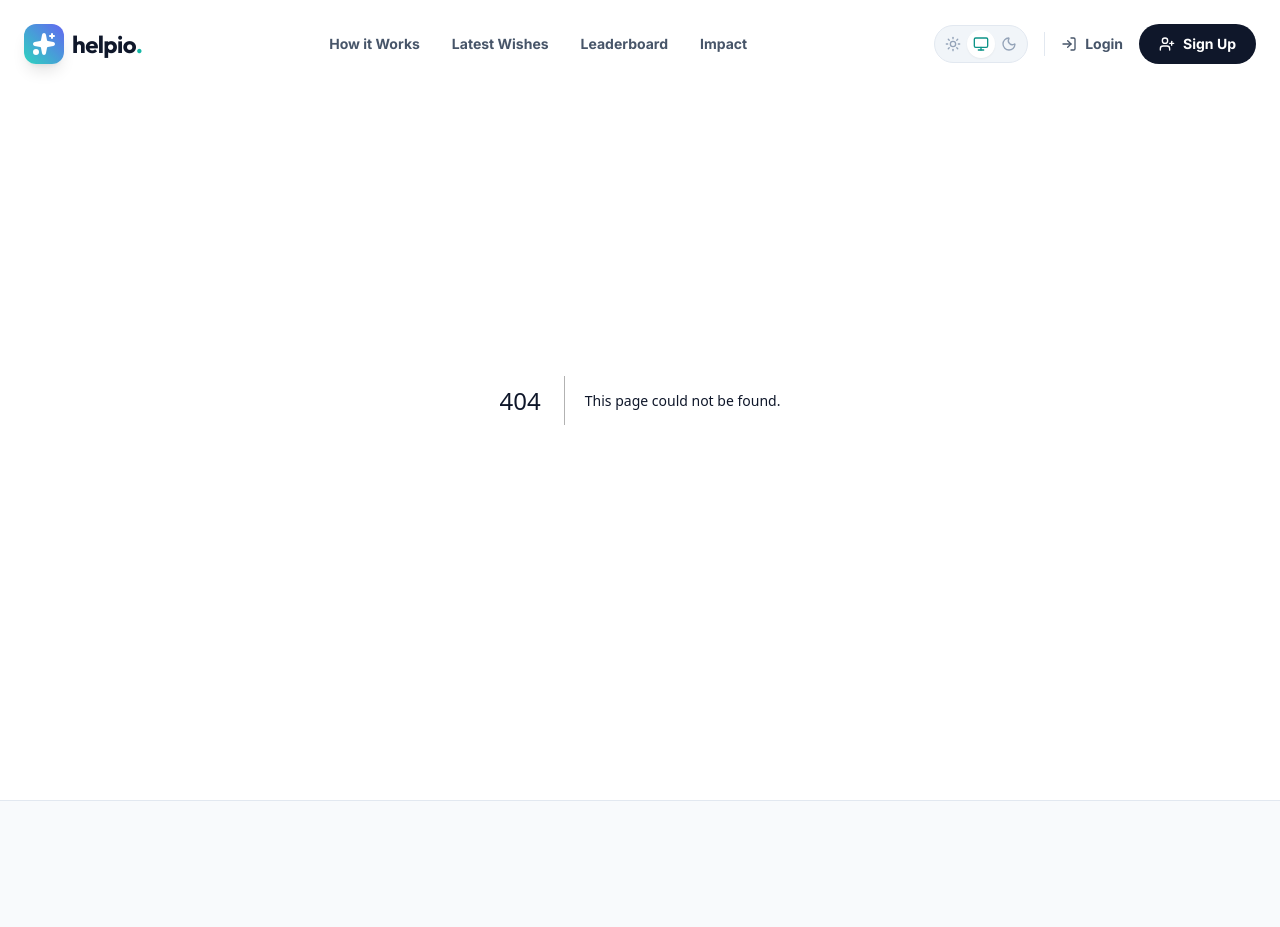
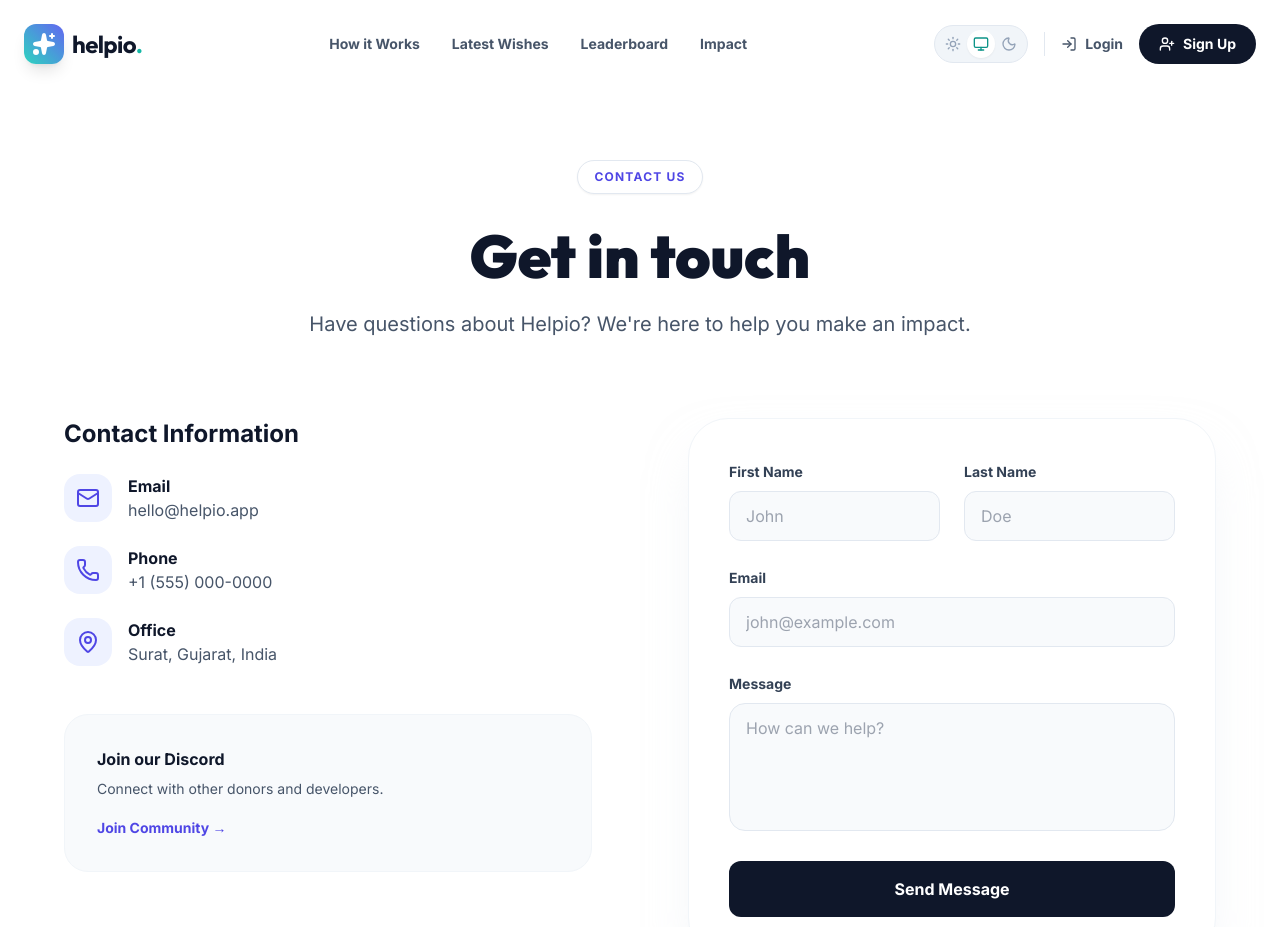
Before and after one commit to itznik/helpio, a Next.js app in the folder helpio/: page /contact in a window 1280 px wide. Before the commit this address had no page. Shown: the top 927 px of the page. Built offline with nearby package versions, Linux system fonts and the light colour scheme.

Commit message:
Create page.tsx

```diff
--- /dev/null
+++ b/helpio/src/app/contact/page.tsx
@@ -0,0 +1,88 @@
+'use client';
+
+import PageHeader from '@/components/layout/PageHeader';
+import { Mail, MapPin, Phone } from 'lucide-react';
+
+export default function ContactPage() {
+  return (
+    <main className="min-h-screen bg-white dark:bg-[#020617]">
+      <PageHeader
+        title="Get in touch"
+        subtitle="Have questions about Helpio? We're here to help you make an impact."
+        badge="Contact Us"
+      />
+
+      <section className="pb-32 px-6">
+        <div className="container mx-auto max-w-6xl">
+          <div className="grid grid-cols-1 lg:grid-cols-2 gap-12 lg:gap-24">
+
+            {/* Contact Info */}
+            <div className="space-y-12">
+              <div className="space-y-6">
+                <h3 className="text-2xl font-bold text-slate-900 dark:text-white">Contact Information</h3>
+                <ContactItem icon={<Mail />} title="Email" desc="hello@helpio.app" />
+                <ContactItem icon={<Phone />} title="Phone" desc="+1 (555) 000-0000" />
+                <ContactItem icon={<MapPin />} title="Office" desc="Surat, Gujarat, India" />
+              </div>
+
+              <div className="p-8 rounded-3xl bg-slate-50 dark:bg-slate-900 border border-slate-100 dark:border-slate-800">
+                <h4 className="font-bold text-slate-900 dark:text-white mb-2">Join our Discord</h4>
+                <p className="text-slate-600 dark:text-slate-400 text-sm mb-4">Connect with other donors and developers.</p>
+                <button className="text-indigo-600 dark:text-indigo-400 font-bold text-sm hover:underline">Join Community &rarr;</button>
+              </div>
+            </div>
+
+            {/* Glass Form */}
+            <div className="bg-white dark:bg-slate-900 p-8 md:p-10 rounded-[2.5rem] shadow-2xl shadow-slate-200/50 dark:shadow-none border border-slate-100 dark:border-slate-800">
+              <form className="space-y-6">
+                <div className="grid grid-cols-1 md:grid-cols-2 gap-6">
+                  <InputGroup label="First Name" placeholder="John" />
+                  <InputGroup label="Last Name" placeholder="Doe" />
+                </div>
+                <InputGroup label="Email" placeholder="john@example.com" type="email" />
+                <div className="space-y-2">
+                  <label className="text-sm font-bold text-slate-700 dark:text-slate-300">Message</label>
+                  <textarea
+                    className="w-full px-4 py-3 rounded-2xl bg-slate-50 dark:bg-slate-950 border border-slate-200 dark:border-slate-800 focus:outline-none focus:ring-2 focus:ring-indigo-500 h-32 resize-none dark:text-white"
+                    placeholder="How can we help?"
+                  ></textarea>
+                </div>
+                <button className="w-full py-4 rounded-xl bg-slate-900 dark:bg-white text-white dark:text-slate-900 font-bold hover:scale-[1.02] transition-transform">
+                  Send Message
+                </button>
+              </form>
+            </div>
+
+          </div>
+        </div>
+      </section>
+    </main>
+  );
+}
+
+function ContactItem({ icon, title, desc }: any) {
+  return (
+    <div className="flex gap-4 items-start">
+      <div className="w-12 h-12 rounded-2xl bg-indigo-50 dark:bg-indigo-900/30 flex items-center justify-center text-indigo-600 dark:text-indigo-400 flex-shrink-0">
+        {icon}
+      </div>
+      <div>
+        <h4 className="font-bold text-slate-900 dark:text-white">{title}</h4>
+        <p className="text-slate-600 dark:text-slate-400">{desc}</p>
+      </div>
+    </div>
+  );
+}
+
+function InputGroup({ label, placeholder, type = "text" }: any) {
+  return (
+    <div className="space-y-2">
+      <label className="text-sm font-bold text-slate-700 dark:text-slate-300">{label}</label>
+      <input
+        type={type}
+        placeholder={placeholder}
+        className="w-full px-4 py-3 rounded-xl bg-slate-50 dark:bg-slate-950 border border-slate-200 dark:border-slate-800 focus:outline-none focus:ring-2 focus:ring-indigo-500 dark:text-white"
+      />
+    </div>
+  );
+}
```
